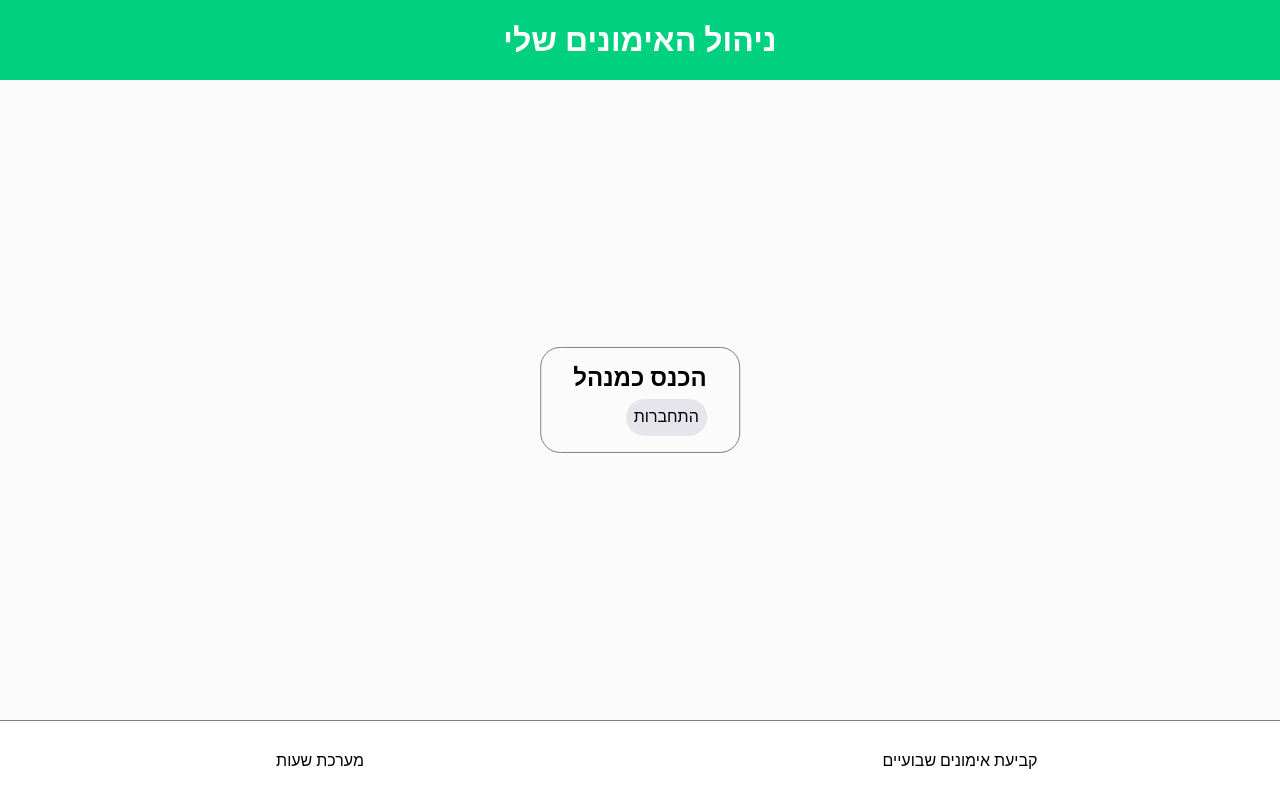
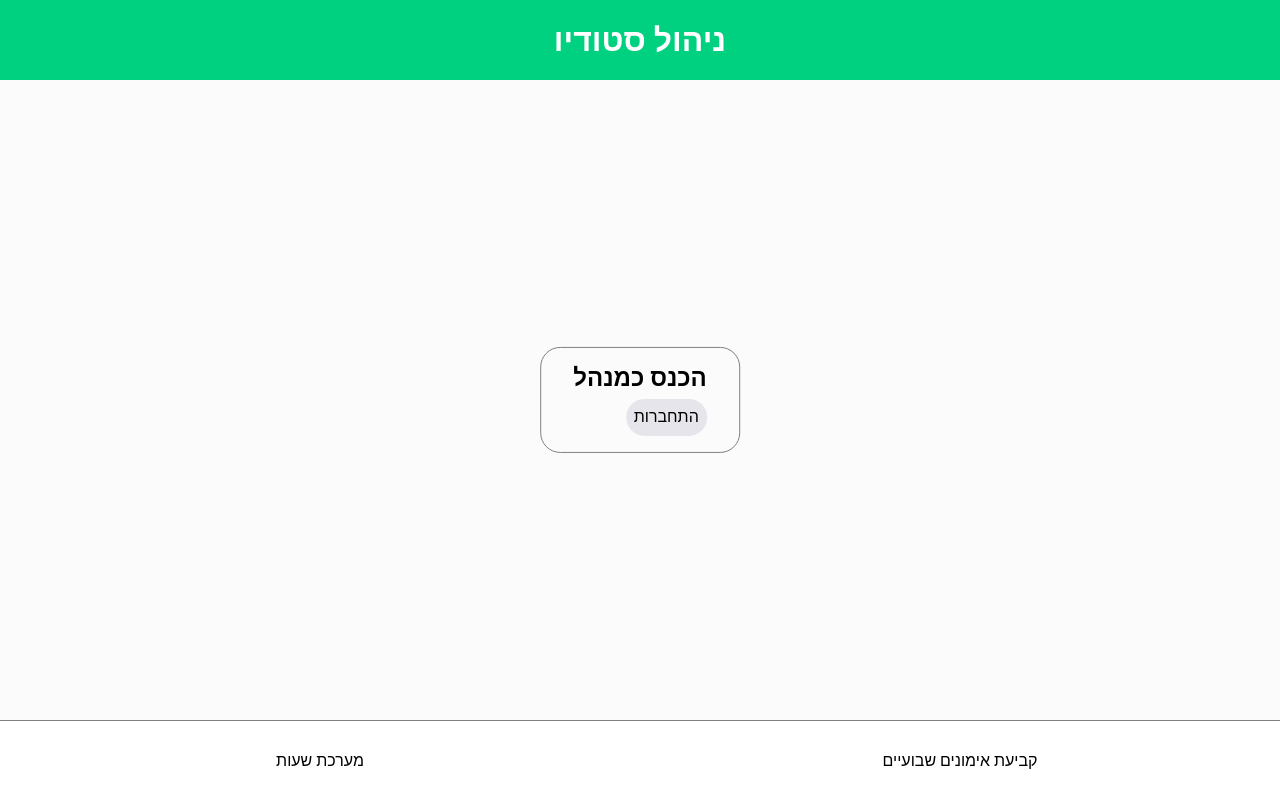
Before and after one commit to TalMoshel1/securedRoutes, a React (Create React App) app: page /signin in a window 1280 px wide. Built offline with nearby package versions, Linux system fonts and the light colour scheme.

Commit message:
dfjklsdf

```diff
--- a/src/New UI/Header.jsx
+++ b/src/New UI/Header.jsx
@@ -44,7 +44,7 @@ const HeaderContainer = styled.header`
 const Header = (props) => {
   return (
     <HeaderContainer>
-      <h1>ניהול האימונים שלי</h1>
+      <h1>ניהול סטודיו</h1>
       {/* <GrYoga/>
       <div
         style={{
```
